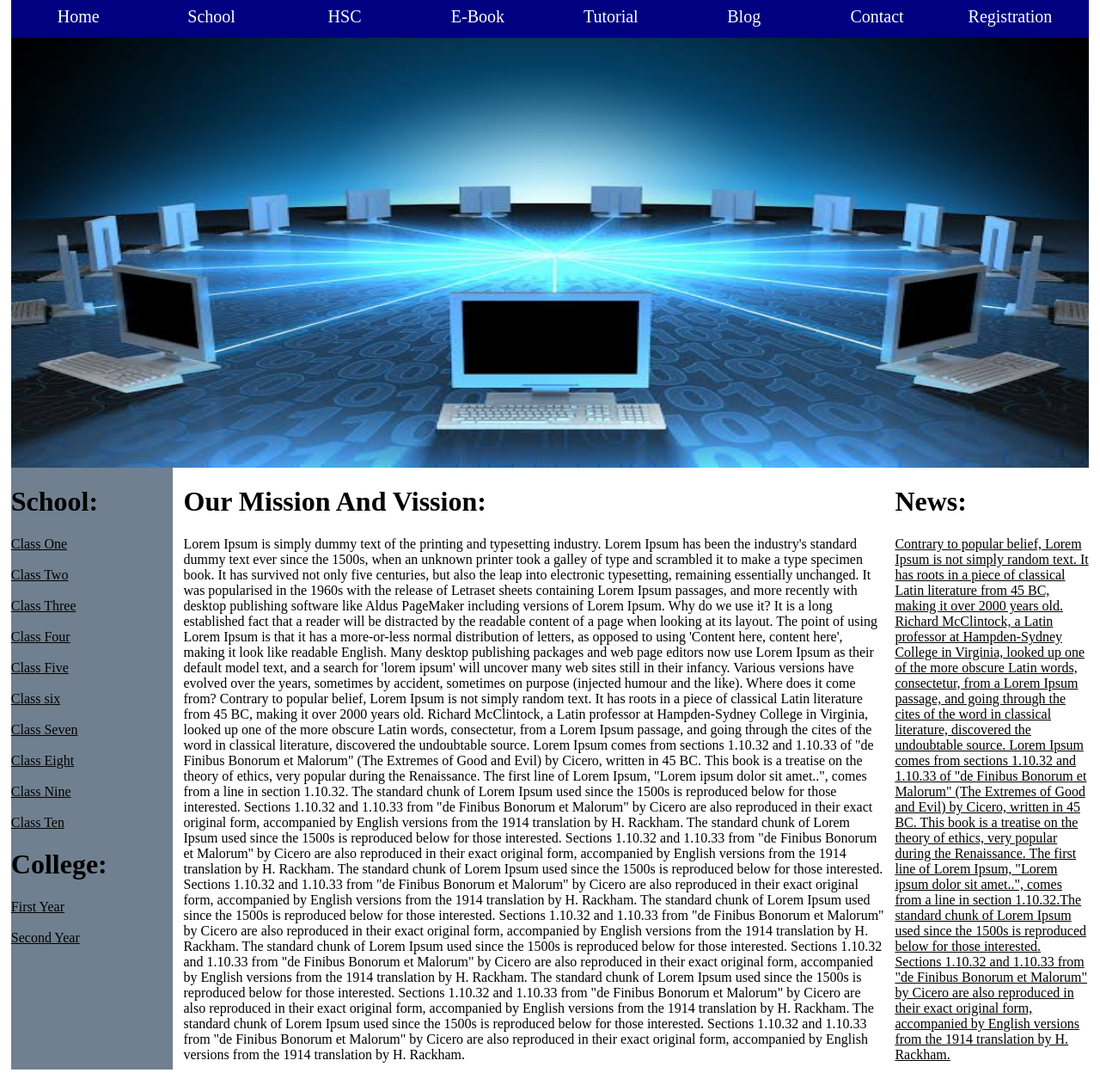
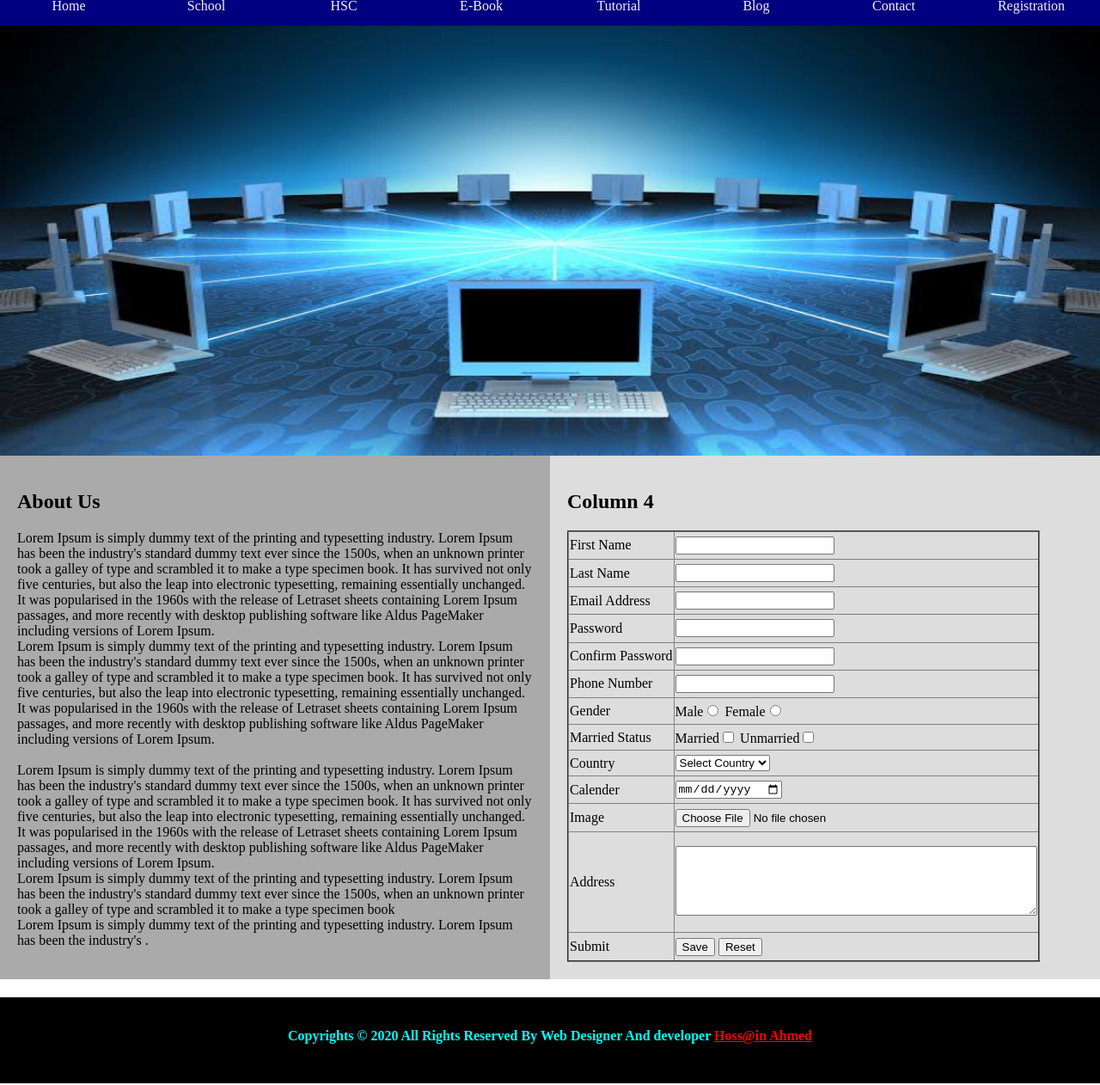
Before and after one commit to Hossain-Ahmed/WebTechAssignment01, a plain HTML site: page index.html in a window 1280 px wide. Shown: the part 166-1428 px from the top of the page at 86% size. Drawn offline with Linux system fonts and the light colour scheme.

Commit message:
Update index.html

```diff
--- a/index.html
+++ b/index.html
@@ -7,9 +7,12 @@
         <meta name ="viewport" content="width = device-width,initial-scale = 1.0">
         <link rel="icon" href="favicon.ico" type="jpg/x-icon">
         <style type="text/css">
-
+            * {
+             box-sizing:border-box;
+                }
             body{
-                margin: auto 1%;
+                margin: auto;
+                height:auto;
             }
             #wraffer{
 
@@ -24,14 +27,14 @@
 
             }
 
-            #logo{
+            .logo{
                 background-color:white;
                 width:15%;
                 height:150px;
                 float:left;
 
             }
-         #banner{
+         .banner{
                 background-color:white;
                 width: 85%;
                 height:150px;
@@ -42,88 +45,76 @@
 
 
             }
-             #menu{
+            .navbar {
+                     overflow: hidden;
                      background-color:navy;
-
-                width: 100%;
-                height:60px;
+                    }
 
 
+            .navbar a {
+                float: left;
+                display: block;
+                width: 160px;
+                color: #f2f2f2;
+                text-align: center;
+                padding: 14px 16px;
+				text-decoration: none;
 }
-           ul{
-                margin: 0px;
-                padding: 0px;
-                list-style: none;
-
-            }
-           ul li{
-                float: left;
-                width:9%;
-                height: 20px;
-                background-color:navy;
-                opacity: 100%;
-                line-height: 30px;
-                margin-left: 2px;
-                font-size: 20px;
-                padding: 20px;
-               text-align: center;
-
-            }
-           ul li a{
-               text-decoration:none;
-                 color:white;
-
-            }
-            li:hover{
-                background-color:red;
 
 
+        .navbar a:hover {
+            background-color:red;
+            color: black;
+            }
 
-            }
 	   #slider{
 		width: 100%;
                 height:500px;
                   }
 
-            #content_wraffer{
-                background-color:white;
-                width: 100%;
-                height:700px;
 
+
+	.column {
+		float: left;
+		width: 50%;
+		padding: 20px;
 			}
 
-           #left_content{
-                background-color:#708090;
-                width: 15%;
-                height:700px;
-                float: left;
-
-
-
+	 /* Clear floats after the columns */
+	.row:after {
+	content: "";
+	display: table;
+	clear:both;
 	}
-            #mid_content{
-                background-color:white;
-                width:65%;
-                height:700px;
-                float: left;
-		margin-left: 1%;
-		margin-right: 1%;
-
-            }
-             #right_content{
-                background-color:appworkspace;
-                width: 18%;
-                height:700px;
-                float: left;
-
-             }
-
        #futter_wraffer{
               background-color:black;
                 width: 100%;
                 height:100px;
+				text-align:center;
             }
 
+			 form{
+                text-align:left;
+
+            }
+            table{
+                border-collapse: collapse;
+				height:502px;
+
+            }
+            @media screen and (max-width: 1200px) {
+			.navbar a {
+			float: none;
+			width: 100%;
+
+            }
+
+            }
+@media screen and (max-width: 900px) {
+  .column {
+    width: 100%;
+  }
+}
 
         </style>
     </head>
@@ -131,106 +122,155 @@
     <div id ="wraffer">
 
         <div id="header_wraffer">
-       <div id = "logo">
+       <div class = "logo">
            <img src="logo.jpg" alt="" width="100%" height="150px"/>
             </div>
-            <div id = "banner">
-               <h1 style="color:navy">TEACH YOURSELF GAIN YOURSELF</h1>
+            <div class = "banner">
+               <h1 style="color:navy">TEACH YOURSELF</h1>
 
              </div>
 
         </div>
 
-        <div id="menu">
-            <ul>
-               <li><a href="index.html">Home</a> </li>
-               <li><a href="#School">School</a></li>
-               <li><a href="#HSC">HSC</a></li>
-               <li><a href="#E-Book">E-Book</a></li>
-               <li><a href="#Tutorial">Tutorial</a></li>
-                <li><a href="#Blog">Blog</a></li>
-               <li><a href="#Contact">Contact</a> </li>
-               <li><a href="registration.html">Registration</a></li>
+        <div class="navbar">
 
-            </ul>
+               <a href="index.html">Home</a>
+               <a href="#School">School</a>
+               <a href="#HSC">HSC</a>
+               <a href="#E-Book">E-Book</a>
+               <a href="#Tutorial">Tutorial</a>
+                <a href="#Blog">Blog</a>
+               <a href="#Contact">Contact</a>
+               <a href="#registration">Registration</a>
+
+
 
         </div>
 	<div id = "slider">
  	<img src="slider.jpg" alt="" width="100%" height="500px"/>
 
             </div>
-        <div id = "content_wraffer">
-
-         <div id = "left_content">
-
-          <h1><b>School:</b></h1>
-	<p><u>Class One <br><br> Class Two<br><br> Class Three<br><br> Class Four<br><br>
-	Class Five<br><br> Class six<br><br> Class Seven<br><br> Class Eight<br><br> Class Nine<br><br> Class Ten</u></p>
-             <h1><b>College:</b></h1>
-	<p><u>First Year<br><br> Second Year<br><br></u></p>
-            </div>
-        <div id = "mid_content">
-		<h1><b>Our Mission And Vission:</b></h1>
-
-           <p>
+       <div class="row">
+  <div class="column" style="background-color:#aaa;">
+  <h2>About Us</h2>
+  <p>Lorem Ipsum is simply dummy text of the printing and typesetting industry. Lorem Ipsum has been the industry's
+standard dummy text ever since the 1500s, when an unknown printer took a galley of type and scrambled it to make
+a type specimen book. It has survived not only five centuries, but also the leap into electronic typesetting, remaining essentially unchanged.
+It was popularised in the 1960s with the release of Letraset sheets containing Lorem Ipsum passages, and more recently with desktop publishing
+software like Aldus PageMaker including versions of Lorem Ipsum.<br>
+Lorem Ipsum is simply dummy text of the printing and typesetting industry. Lorem Ipsum has been the industry's
+standard dummy text ever since the 1500s, when an unknown printer took a galley of type and scrambled it to make
+a type specimen book. It has survived not only five centuries, but also the leap into electronic typesetting, remaining essentially unchanged.
+It was popularised in the 1960s with the release of Letraset sheets containing Lorem Ipsum passages, and more recently with desktop publishing
+software like Aldus PageMaker including versions of Lorem Ipsum.<br><br>
 Lorem Ipsum is simply dummy text of the printing and typesetting industry. Lorem Ipsum has been the industry's
 standard dummy text ever since the 1500s, when an unknown printer took a galley of type and scrambled it to make
 a type specimen book. It has survived not only five centuries, but also the leap into electronic typesetting, remaining essentially unchanged.
 It was popularised in the 1960s with the release of Letraset sheets containing Lorem Ipsum passages, and more recently with desktop publishing
 software like Aldus PageMaker including versions of Lorem Ipsum.
-Why do we use it?
+<br>
+Lorem Ipsum is simply dummy text of the printing and typesetting industry. Lorem Ipsum has been the industry's
+standard dummy text ever since the 1500s, when an unknown printer took a galley of type and scrambled it to make
+a type specimen book<br>
+Lorem Ipsum is simply dummy text of the printing and typesetting industry. Lorem Ipsum has been the industry's
+.</p>
+  </div>
 
-It is a long established fact that a reader will be distracted by the readable content of a page when looking at its layout.
-The point of using Lorem Ipsum is that it has a more-or-less normal distribution of letters, as opposed to using 'Content here, content here',
-making it look like readable English. Many desktop publishing packages and web page editors now use Lorem Ipsum as their default model text,
-and a search for 'lorem ipsum' will uncover many web sites still in their infancy. Various versions have evolved over the years, sometimes by
-accident, sometimes on purpose (injected humour and the like).
+  <div class="column" style="background-color:#ddd;">
+  <h2>Column 4</h2>
+  <form>
+ <table border="2px">
+                            <tr>
+                                <td>  <label>First Name</label></td>
+                                <td><input type="text" name=" " required></td>
+                            </tr>
+                            <tr>
+                                <td>  <label>Last Name</label></td>
+                                <td><input type="text" name=" " ></td>
+                            </tr>
+                            <tr>
+                                <td>  <label>Email Address</label></td>
+                                <td><input type="email" name=" " maxlength="10" ></td>
+                            </tr>
+                            <tr>
+                                <td>  <label>Password</label></td>
+                                <td><input type="password" name=" " ></td>
+                            </tr>
+                            <tr>
+                                <td>  <label>Confirm Password</label></td>
+                                <td><input type="password" name=" " ></td>
+                            </tr>
+                            <tr>
+                                <td>  <label>Phone Number</label></td>
+                                <td><input type="number" name=" " ></td>
+                            </tr>
+                            <tr>
+                                <td>  <label>Gender</label></td>
+                                <td>
+                                    Male<input type="radio" name=" " >
+                                    Female<input type="radio" name=" " >
 
-Where does it come from?
 
-Contrary to popular belief, Lorem Ipsum is not simply random text. It has roots in a piece of classical Latin literature from 45 BC,
-making it over 2000 years old. Richard McClintock, a Latin professor at Hampden-Sydney College in Virginia, looked up one of the more
-obscure Latin words, consectetur, from a Lorem Ipsum passage, and going through the cites of the word in classical literature, discovered
- the undoubtable source. Lorem Ipsum comes from sections 1.10.32 and 1.10.33 of "de Finibus Bonorum et Malorum" (The Extremes of Good and
-Evil) by Cicero, written in 45 BC. This book is a treatise on the theory of ethics, very popular during the Renaissance. The first line of Lorem
- Ipsum, "Lorem ipsum dolor sit amet..", comes from a line in section 1.10.32.
+                                </td>
+                            </tr>
+                            <tr>
+                                <td>  <label>Married Status</label></td>
+                                <td>
+                                    Married<input type="checkbox" name=" " >
+                                    Unmarried<input type="checkbox" name=" " >
 
-The standard chunk of Lorem Ipsum used since the 1500s is reproduced below for those interested. Sections 1.10.32 and 1.10.33 from "de Finibus
- Bonorum et Malorum" by Cicero are also reproduced in their exact original form, accompanied by English versions from the 1914 translation by H. Rackham.
-The standard chunk of Lorem Ipsum used since the 1500s is reproduced below for those interested. Sections 1.10.32 and 1.10.33 from "de Finibus
- Bonorum et Malorum" by Cicero are also reproduced in their exact original form, accompanied by English versions from the 1914 translation by H. Rackham.
-The standard chunk of Lorem Ipsum used since the 1500s is reproduced below for those interested. Sections 1.10.32 and 1.10.33 from "de Finibus
- Bonorum et Malorum" by Cicero are also reproduced in their exact original form, accompanied by English versions from the 1914 translation by H. Rackham.
-The standard chunk of Lorem Ipsum used since the 1500s is reproduced below for those interested. Sections 1.10.32 and 1.10.33 from "de Finibus
- Bonorum et Malorum" by Cicero are also reproduced in their exact original form, accompanied by English versions from the 1914 translation by H. Rackham.
-The standard chunk of Lorem Ipsum used since the 1500s is reproduced below for those interested. Sections 1.10.32 and 1.10.33 from "de Finibus
- Bonorum et Malorum" by Cicero are also reproduced in their exact original form, accompanied by English versions from the 1914 translation by H. Rackham.
-The standard chunk of Lorem Ipsum used since the 1500s is reproduced below for those interested. Sections 1.10.32 and 1.10.33 from "de Finibus
- Bonorum et Malorum" by Cicero are also reproduced in their exact original form, accompanied by English versions from the 1914 translation by H. Rackham.
-The standard chunk of Lorem Ipsum used since the 1500s is reproduced below for those interested. Sections 1.10.32 and 1.10.33 from "de Finibus
- Bonorum et Malorum" by Cicero are also reproduced in their exact original form, accompanied by English versions from the 1914 translation by H. Rackham.
-</p>
+                                </td>
+                            </tr>
+                            <tr>
+                                <td>  <label>Country</label></td>
+                                <td>
+                                    <select>
+                                        <option>Select Country</option>
+                                        <option>Bangladesh</option>
+                                        <option>German</option>
+                                        <option>England</option>
+                                    </select>
+
+                                </td>
+                            </tr>
+
+                            <tr>
+                                <td>  <label>Calender</label></td>
+                                <td>
+                                    <input type="date">
+                                </td>
+                            </tr>
+
+                            <tr>
+                                <td>  <label>Image</label></td>
+                                <td>
+                                    <input type="file">
+                                </td>
+                            </tr>
+                            <tr>
+                                <td>Address</td>
+                                <td>
+                                    <textarea cols="50" rows="5"></textarea>
+                                </td>
+                            </tr>
+                            <tr>
+                                <td>Submit</td>
+                                <td>
+                                    <input type="submit" value="Save">
+                                    <input type="reset" value="Reset">
+                                </td>
+                            </tr>
+                        </table>
+						</form>
   </div>
-             <div id="right_content">
 
-            <h1><b>News:</b></h1>
-<p><u>
-Contrary to popular belief, Lorem Ipsum is not simply random text. It has roots in a piece of classical Latin literature from 45 BC,
-making it over 2000 years old. Richard McClintock, a Latin professor at Hampden-Sydney College in Virginia, looked up one of the more
-obscure Latin words, consectetur, from a Lorem Ipsum passage, and going through the cites of the word in classical literature, discovered
- the undoubtable source. Lorem Ipsum comes from sections 1.10.32 and 1.10.33 of "de Finibus Bonorum et Malorum" (The Extremes of Good and
-Evil) by Cicero, written in 45 BC. This book is a treatise on the theory of ethics, very popular during the Renaissance. The first line of Lorem
- Ipsum, "Lorem ipsum dolor sit amet..", comes from a line in section 1.10.32.The standard chunk of Lorem Ipsum used since the 1500s is reproduced
-below for those interested. Sections 1.10.32 and 1.10.33 from "de Finibus
- Bonorum et Malorum" by Cicero are also reproduced in their exact original form, accompanied
-by English versions from the 1914 translation by H. Rackham.</u></p>
-        </div>
   </div>
 
 
        <div id="futter_wraffer">
 
-           <h4 style="color: aqua"><br><br>&emsp;&emsp;&emsp;&emsp;&emsp;&emsp;&emsp;&emsp;&emsp;&emsp;&emsp;&emsp;&emsp;&emsp;&emsp;&emsp;&emsp;&emsp;Copyrights © 2020 All Rights Reserved By Web Designer And developer <u style ="color:red">Hoss@in Ahmed</u></h4></div>
+           <h4 style="color: aqua"><br><br>Copyrights © 2020 All Rights Reserved By Web Designer And developer <u style ="color:red">Hoss@in Ahmed</u></h4>
+		   </div>
 
         </div>
 
```
Lines whose indentation alone changed are shown as unchanged.
